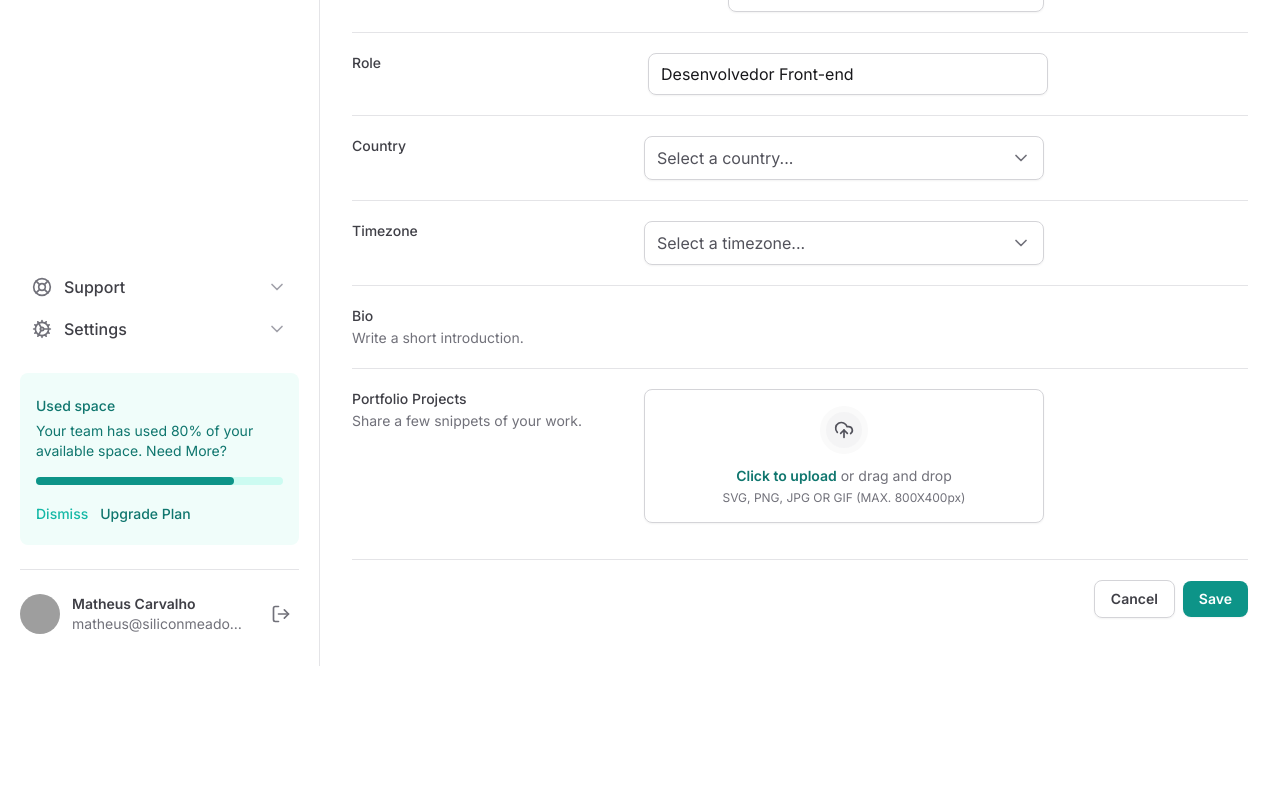
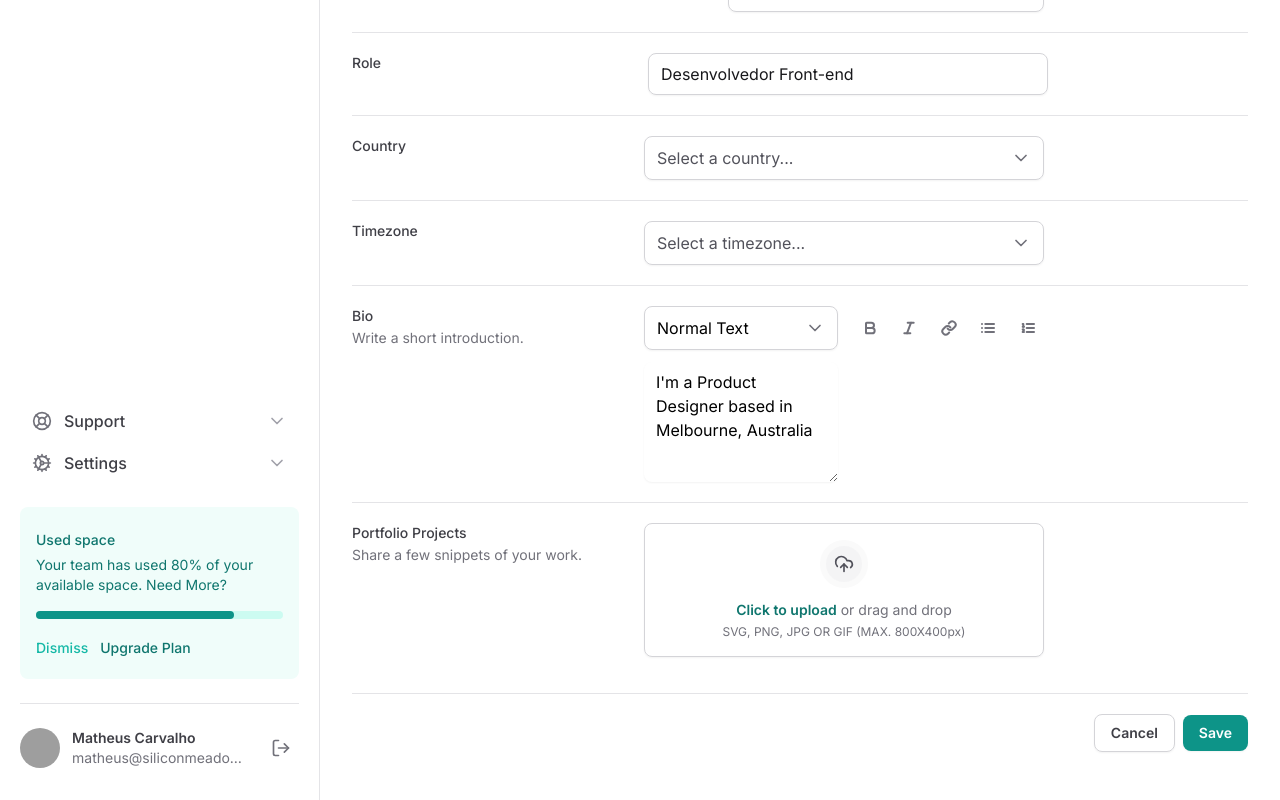
Before and after one commit to O-Carvalho/tailwind-next, a Next.js app: page / in a window 1280 px wide. Shown: the part 538-1338 px from the top of the page. Before the commit the page ends 1204 px from the top, so only its background shows below. Built offline with nearby package versions, Linux system fonts and the light colour scheme; grey boxes are pictures that could not be loaded.

Commit message:
input de Biografia

```diff
--- a/src/app/page.tsx
+++ b/src/app/page.tsx
@@ -1,9 +1,10 @@
-import { Mail } from "lucide-react";
+import { Bold, Italic, Link, List, ListOrdered, Mail } from "lucide-react";
 import { SettingsTabs } from "../components/SettingsTabs"
 import * as Input from "@/components/Input"
 import * as FileInput from "@/components/Form/FileInput"
 import { Select } from "@/components/Form/Select";
 import { SelectItem } from "@/components/Form/Select/SelectItem";
+import { Textarea } from "@/components/Form/Textarea";
 
 
 export default function Home() {
@@ -88,7 +89,34 @@ export default function Home() {
           <label htmlFor="bio" className="text-sm font-medium text-zinc-700">Bio
           <span className="text-sm font-normal text-zinc-500 block mt-0.5">Write a short introduction.</span>
           </label>
-            <div></div>
+            <div className="grid gap-3 grid-cols-2">
+              <Select placeholder="" defaultValue="normal">
+                <SelectItem value="normal" text="Normal Text"/>
+                <SelectItem value="md" text="Markdown"/>
+              </Select>
+
+              <div className="flex items-center gap-1">
+                <button type="button" className="ml-auto rounded-md p-2 hover:bg-zinc-50">
+                  <Bold className="h-4 w-4 text-zinc-500" strokeWidth={3} />
+                </button>
+                <button type="button" className="ml-auto rounded-md p-2 hover:bg-zinc-50">
+                  <Italic className="h-4 w-4 text-zinc-500" strokeWidth={3}/>
+                </button>
+                <button type="button" className="ml-auto rounded-md p-2 hover:bg-zinc-50">
+                  <Link className="h-4 w-4 text-zinc-500" strokeWidth={3}/>
+                </button>
+                <button type="button" className="ml-auto rounded-md p-2 hover:bg-zinc-50">
+                  <List className="h-4 w-4 text-zinc-500" strokeWidth={3}/>
+                </button>
+                <button type="button" className="ml-auto rounded-md p-2 hover:bg-zinc-50">
+                  <ListOrdered className="h-4 w-4 text-zinc-500" strokeWidth={3}/>
+                </button>
+              </div>
+             <Textarea
+              id="bio"
+              defaultValue={"I'm a Product Designer based in Melbourne, Australia"}
+             />
+            </div>
           </div>
 {/* Portfolio Projects */}
 <div className="grid gap-3 grid-cols-form pt-5">
--- a/src/components/Form/Select/index.tsx
+++ b/src/components/Form/Select/index.tsx
@@ -3,14 +3,14 @@ import * as SelectPrimitive from '@radix-ui/react-select'
 import { ChevronDown } from "lucide-react";
 import { ReactNode } from 'react';
 
-export interface SelectProps {
+export interface SelectProps extends SelectPrimitive.SelectProps {
   children: ReactNode
   placeholder: string
 }
 
-export function Select({ children, placeholder }: SelectProps) {
+export function Select({ children, placeholder, ...props }: SelectProps) {
   return (
-    <SelectPrimitive.Root>
+    <SelectPrimitive.Root {...props}>
       <SelectPrimitive.Trigger className="flex h-11 w-full items-center justify-between gap-2 rounded-lg border border-zinc-300 px-3 py-2 shadow-sm data-[placeholder]:text-zinc-600">
         <SelectPrimitive.Value placeholder={placeholder} className="text-black" />
            <SelectPrimitive.Icon>
@@ -19,7 +19,7 @@ export function Select({ children, placeholder }: SelectProps) {
       </SelectPrimitive.Trigger>
 
       <SelectPrimitive.Portal>
-        <SelectPrimitive.Content side='bottom' position='popper' sideOffset={8} className="z-10 rounded-lg border border-zinc-200 bg-white w-[--radix-select-trigger-width] overflow-hidden">
+        <SelectPrimitive.Content side='bottom' position='popper' sideOffset={8} className="z-10 shadow-sm rounded-lg border border-zinc-200 bg-white w-[--radix-select-trigger-width] overflow-hidden">
           <SelectPrimitive.Viewport>
             {children}
           </SelectPrimitive.Viewport>
--- /dev/null
+++ b/src/components/Form/Textarea.tsx
@@ -0,0 +1,13 @@
+import { ComponentProps } from "react"
+
+
+export interface TextareaProps extends ComponentProps<'textarea'> {}
+
+export function Textarea(props: TextareaProps) {
+  return (
+    <textarea
+    className="min-h-[120px] resize-y w-full rounded-lg border-zinc-300 px-3 py-2 shadow-sm"
+    {...props}
+    />
+  )
+}
```
